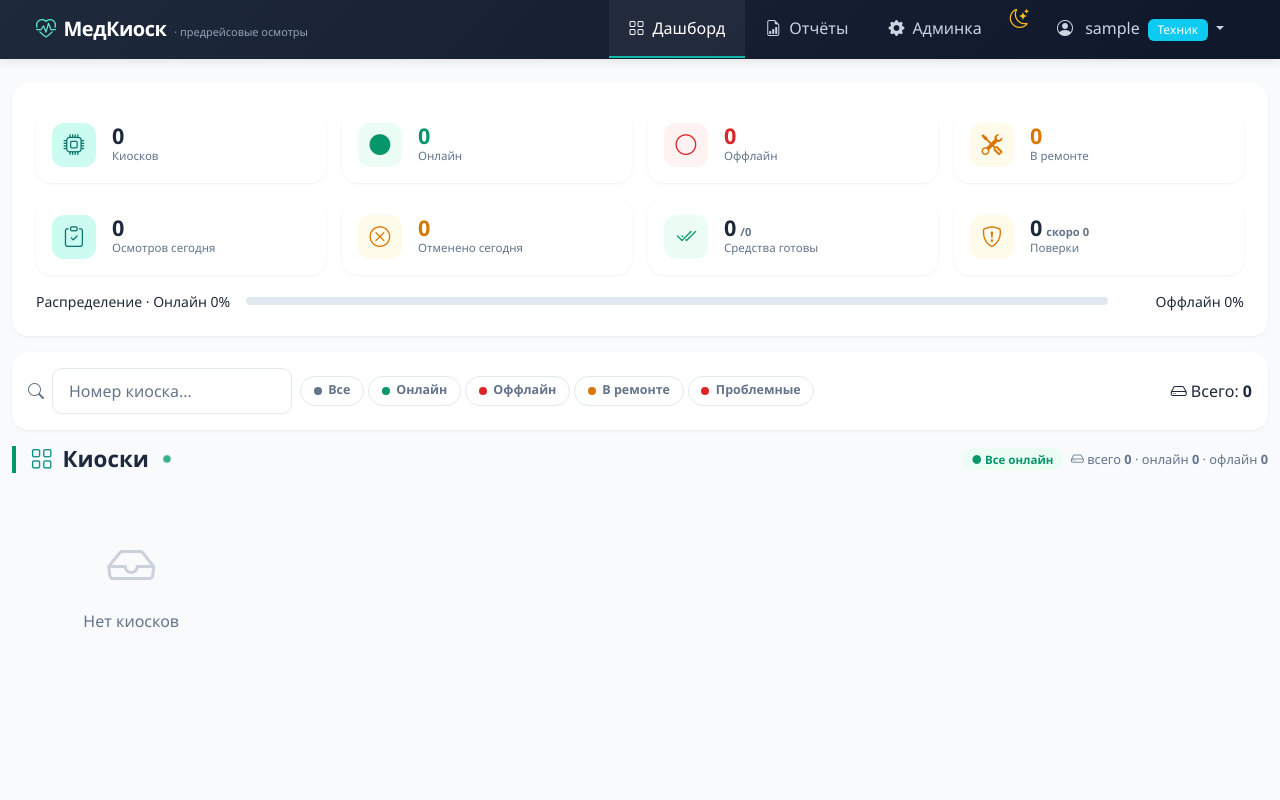
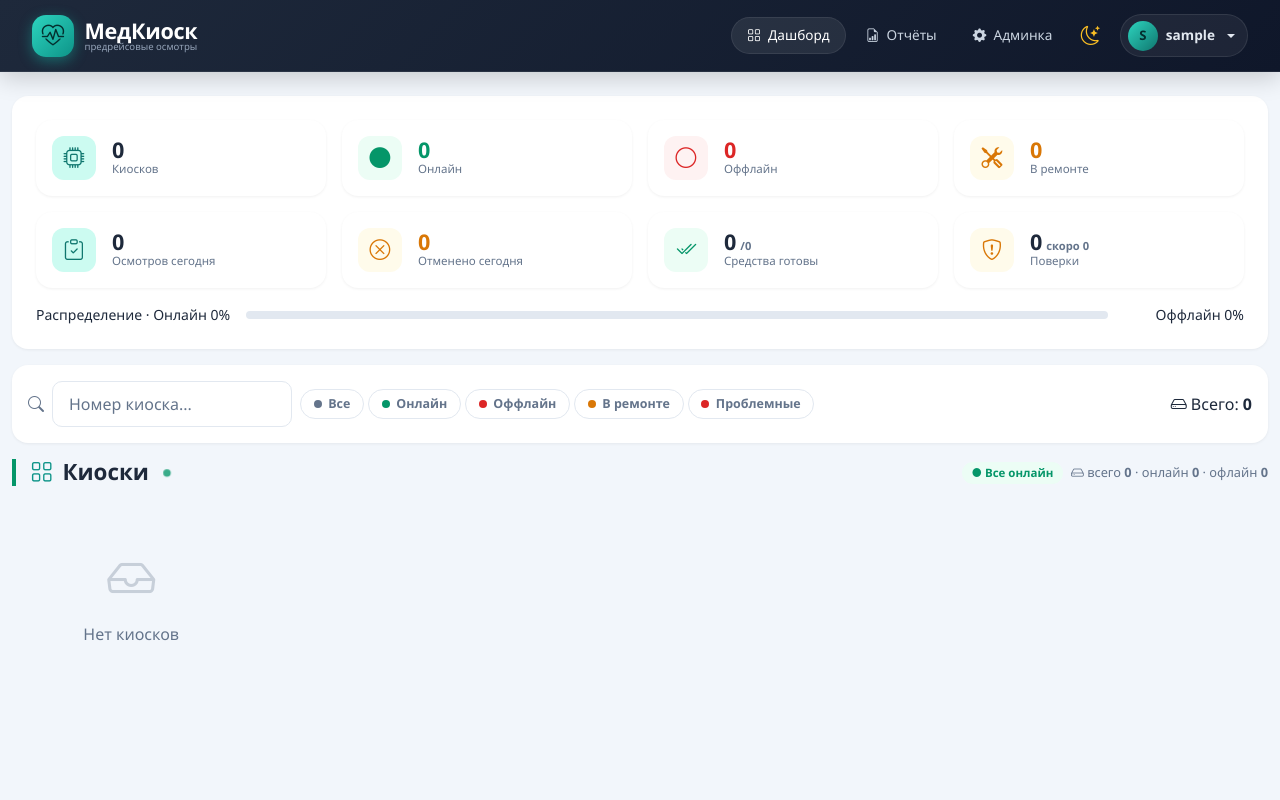
Before and after one commit to alekchiz/devicehub, a Django app: page /dashboard/ in a window 1280 px wide. Run offline with Django 5.2, Linux system fonts and the light colour scheme; the visitor is signed in with stand-in values (Sample User, id 1); data that the repository does not hold is empty; some libraries are stand-ins or nearby versions.

Commit message:
Шапка: редизайн (бейдж-логотип, капсульные ссылки, аватар пользователя) и обновление темы

```diff
--- a/static/css/style.css
+++ b/static/css/style.css
@@ -12,7 +12,7 @@
     --danger: #dc2626;
 
     /* Тёмная/светлая тема */
-    --bg: #f8fafc;
+    --bg: #f2f6fb;
     --card-bg: #ffffff;
     --text: #1e293b;
     --text-light: #64748b;
@@ -113,32 +113,88 @@ body {
 
 .navbar {
     background: var(--navbar-bg);
-    padding: 0 1.5rem;
-    box-shadow: 0 2px 10px rgba(0, 0, 0, 0.1);
+    padding: 0.6rem 1.25rem;
+    box-shadow: 0 6px 24px rgba(0, 0, 0, 0.18);
+    position: sticky;
+    top: 0;
+    z-index: 1040;
+    border-bottom: 1px solid rgba(255, 255, 255, 0.07);
 }
 
 .navbar-brand {
+    display: inline-flex;
+    align-items: center;
+    gap: 0.65rem;
     color: #fff !important;
-    font-weight: 700;
-    font-size: 1.25rem;
-    letter-spacing: -0.5px;
+    text-decoration: none;
 }
-.navbar-brand i { color: #5eead4; margin-right: 0.5rem; }
-.navbar-brand .brand-sub { font-size: 0.68rem; font-weight: 400; color: #94a3b8; margin-left: 0.5rem; letter-spacing: 0; }
+.navbar-brand .brand-badge {
+    width: 42px; height: 42px;
+    border-radius: 14px;
+    display: flex; align-items: center; justify-content: center;
+    background: linear-gradient(135deg, #2dd4bf, #0d9488);
+    color: #042f2e;
+    font-size: 1.4rem;
+    box-shadow: 0 4px 14px rgba(20, 184, 166, 0.45);
+}
+.navbar-brand .brand-text {
+    display: flex; flex-direction: column; line-height: 1.08;
+    font-weight: 800;
+    font-size: 1.35rem;
+    letter-spacing: -0.3px;
+}
+.navbar-brand .brand-sub {
+    font-size: 0.6rem; font-weight: 400; color: #94a3b8;
+    letter-spacing: 0;
+}
 
-.nav-link {
+.navbar .nav-link {
     color: #cbd5e1 !important;
     font-weight: 500;
-    padding: 1rem 1.25rem !important;
+    font-size: 0.85rem;
+    padding: 0.5rem 1rem !important;
+    border-radius: 99px;
+    display: inline-flex; align-items: center; gap: 0.45rem;
     transition: all 0.2s;
-    border-bottom: 2px solid transparent;
+    border-bottom: none;
 }
-.nav-link:hover, .nav-link.active {
+.navbar .nav-link:hover, .navbar .nav-link.active {
     color: #fff !important;
-    background: rgba(255, 255, 255, 0.05);
-    border-bottom-color: #14b8a6;
+    background: rgba(255, 255, 255, 0.08);
+    box-shadow: inset 0 0 0 1px rgba(255, 255, 255, 0.08);
 }
-.nav-link i { margin-right: 0.5rem; }
+.navbar .nav-link i { margin-right: 0; }
+
+.nav-user {
+    display: inline-flex; align-items: center; gap: 0.5rem;
+    padding: 0.35rem 0.75rem 0.35rem 0.4rem;
+    border-radius: 99px;
+    color: #e2e8f0 !important;
+    background: rgba(255, 255, 255, 0.06);
+    border: 1px solid rgba(255, 255, 255, 0.09);
+    text-decoration: none;
+    transition: all 0.2s;
+}
+.nav-user:hover { background: rgba(255, 255, 255, 0.1); color: #fff !important; }
+.nav-user .avatar {
+    width: 30px; height: 30px; border-radius: 50%;
+    display: flex; align-items: center; justify-content: center;
+    background: linear-gradient(135deg, #2dd4bf, #0f766e);
+    color: #042f2e; font-weight: 700; font-size: 0.82rem;
+}
+.nav-user .nav-user-name { font-size: 0.85rem; font-weight: 600; }
+
+.theme-toggle {
+    width: 36px; height: 36px;
+    display: inline-flex; align-items: center; justify-content: center;
+    border-radius: 50%;
+    border: 1px solid rgba(255, 255, 255, 0.14);
+    background: rgba(255, 255, 255, 0.06);
+    color: #e2e8f0;
+    font-size: 1.05rem;
+    transition: all 0.2s;
+}
+.theme-toggle:hover { background: rgba(255, 255, 255, 0.12); color: #fff; }
 
 .dropdown-menu {
     background: var(--dropdown-bg);
--- a/templates/base.html
+++ b/templates/base.html
@@ -20,30 +20,31 @@
     <link rel="stylesheet" href="{% static 'css/style.css' %}">
 </head>
 <body>
-    <nav class="navbar navbar-expand-lg navbar-dark">
+    <nav class="navbar navbar-expand-lg navbar-dark app-navbar">
         <div class="container-fluid">
             <a class="navbar-brand" href="{% url 'dashboard' %}">
-                <i class="bi bi-heart-pulse"></i>МедКиоск<span class="brand-sub">&#183; предрейсовые осмотры</span>
+                <span class="brand-badge"><i class="bi bi-heart-pulse"></i></span>
+                <span class="brand-text">МедКиоск<span class="brand-sub">предрейсовые осмотры</span></span>
             </a>
-            <button class="navbar-toggler" type="button" data-bs-toggle="collapse" data-bs-target="#navbarNav">
+            <button class="navbar-toggler" type="button" data-bs-toggle="collapse" data-bs-target="#navbarNav" aria-label="Меню">
                 <span class="navbar-toggler-icon"></span>
             </button>
             <div class="collapse navbar-collapse" id="navbarNav">
-                <ul class="navbar-nav ms-auto">
+                <ul class="navbar-nav ms-auto align-items-lg-center gap-lg-1">
                     {% if user.is_authenticated %}
                     <li class="nav-item">
                         <a class="nav-link {% if request.resolver_match.url_name == 'dashboard' %}active{% endif %}" href="{% url 'dashboard' %}">
-                            <i class="bi bi-grid"></i>Дашборд
+                            <i class="bi bi-grid"></i><span>Дашборд</span>
                         </a>
                     </li>
                     <li class="nav-item">
                         <a class="nav-link {% if 'reports' in request.resolver_match.url_name %}active{% endif %}" href="{% url 'reports' %}">
-                            <i class="bi bi-file-earmark-bar-graph"></i>Отчёты
+                            <i class="bi bi-file-earmark-bar-graph"></i><span>Отчёты</span>
                         </a>
                     </li>
                     {% if user.is_superuser %}
                     <li class="nav-item">
-                        <a class="nav-link" href="/admin/"><i class="bi bi-gear-fill"></i>Админка</a>
+                        <a class="nav-link" href="/admin/"><i class="bi bi-gear-fill"></i><span>Админка</span></a>
                     </li>
                     {% endif %}
                     <li class="nav-item">
@@ -51,10 +52,10 @@
                             <i class="bi bi-moon-stars" id="themeIcon"></i>
                         </button>
                     </li>
-                    <li class="nav-item dropdown">
-                        <a class="nav-link dropdown-toggle" href="#" id="userDropdown" role="button" data-bs-toggle="dropdown">
-                            <i class="bi bi-person-circle"></i> {{ user.username }}
-                            <span class="badge bg-info ms-1">{{ user.profile.get_role_display }}</span>
+                    <li class="nav-item dropdown ms-lg-2">
+                        <a class="nav-user dropdown-toggle" href="#" id="userDropdown" role="button" data-bs-toggle="dropdown" aria-expanded="false">
+                            <span class="avatar">{{ user.username|slice:":1"|upper }}</span>
+                            <span class="nav-user-name">{{ user.username }}</span>
                         </a>
                         <ul class="dropdown-menu dropdown-menu-end">
                             <li><span class="dropdown-item-text text-muted small">{{ user.profile.get_role_display }}</span></li>
@@ -71,9 +72,7 @@
                     </li>
                     {% else %}
                     <li class="nav-item">
-                        <a class="nav-link" href="{% url 'login' %}">
-                            <i class="bi bi-box-arrow-in-right"></i> Войти
-                        </a>
+                        <a class="nav-link" href="{% url 'login' %}"><i class="bi bi-box-arrow-in-right"></i><span>Войти</span></a>
                     </li>
                     {% endif %}
                 </ul>
```
